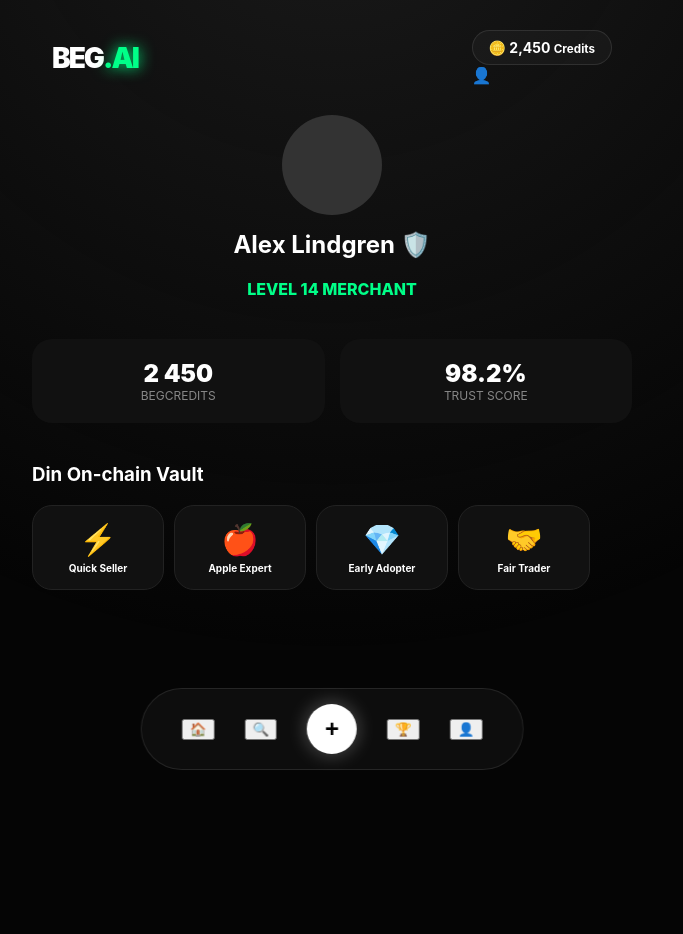
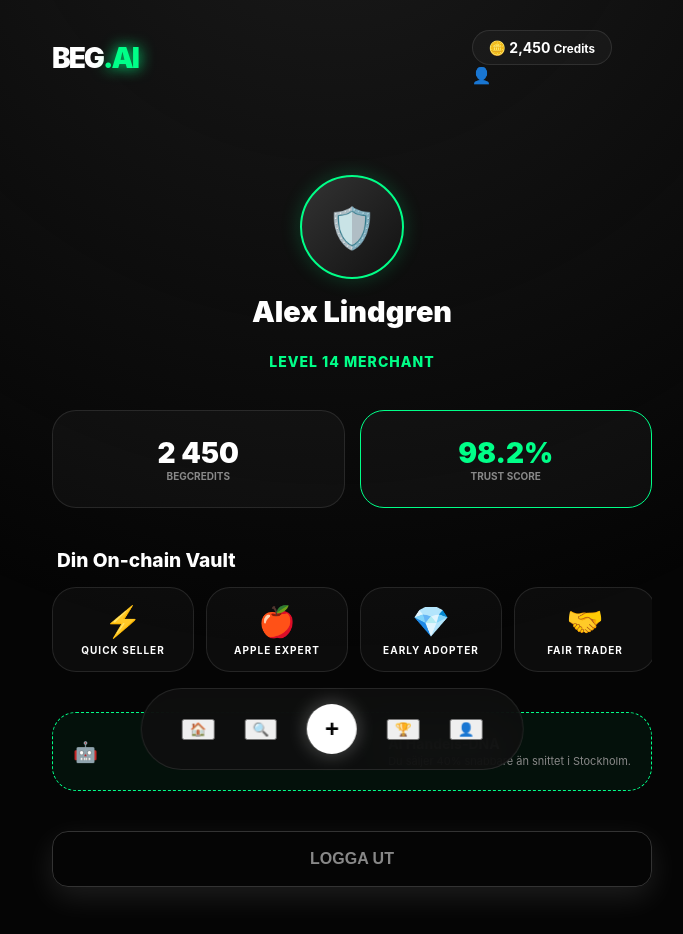
Before and after one commit to gascheckking/marketbeg-appGem, a Next.js app: page /profile in a window 1280 px wide. Shown: the top 934 px of the page, without its empty margins (308-991 px from the left). Built offline with nearby package versions, Linux system fonts and the light colour scheme.

Commit message:
Update page.tsx

```diff
--- a/app/profile/page.tsx
+++ b/app/profile/page.tsx
@@ -1,39 +1,82 @@
+"use client";
+
+// Hjälpkomponent för Achievements (behåller din original-logik)
+function Achievement({ icon, title }: { icon: string; title: string }) {
+  return (
+    <div style={{
+      minWidth: '110px',
+      background: 'var(--glass)',
+      padding: '15px',
+      borderRadius: '24px',
+      textAlign: 'center',
+      border: '1px solid var(--border)',
+      flexShrink: 0
+    }}>
+      <div style={{fontSize: '30px'}}>{icon}</div>
+      <div style={{fontSize: '10px', fontWeight: 700, marginTop: '5px', textTransform: 'uppercase', letterSpacing: '1px'}}>{title}</div>
+    </div>
+  );
+}
+
 export default function Profile() {
   return (
-    <div className="main-container">
-      <div style={{textAlign: 'center', marginBottom: '40px'}}>
-        <div style={{width: '100px', height: '100px', background: '#333', borderRadius: '50%', margin: '0 auto'}}></div>
-        <h2 style={{marginTop: '15px'}}>Alex Lindgren 🛡️</h2>
-        <div style={{color: 'var(--accent)', fontWeight: 800}}>LEVEL 14 MERCHANT</div>
+    <div className="app-shell" style={{ padding: '20px' }}>
+      {/* Header Section */}
+      <div style={{textAlign: 'center', marginTop: '40px', marginBottom: '40px'}}>
+        <div style={{
+          width: '100px', height: '100px',
+          background: 'linear-gradient(135deg, #333 0%, #111 100%)',
+          borderRadius: '50%', margin: '0 auto',
+          border: '2px solid var(--accent)',
+          boxShadow: '0 0 20px rgba(0, 255, 136, 0.2)',
+          display: 'flex', alignItems: 'center', justifyContent: 'center', fontSize: '40px'
+        }}>
+          🛡️
+        </div>
+        <h2 style={{marginTop: '15px', fontSize: '1.8rem', fontWeight: 900}}>Alex Lindgren</h2>
+        <div style={{color: 'var(--accent)', fontWeight: 800, letterSpacing: '1px', fontSize: '14px'}}>LEVEL 14 MERCHANT</div>
       </div>
 
+      {/* Stats Grid */}
       <div style={{display: 'grid', gridTemplateColumns: '1fr 1fr', gap: '15px', marginBottom: '40px'}}>
-        <div style={{background: '#111', padding: '20px', borderRadius: '20px', textAlign: 'center'}}>
-          <div style={{fontSize: '24px', fontWeight: 900}}>2 450</div>
-          <div style={{fontSize: '12px', color: '#888'}}>BEGCREDITS</div>
+        <div className="pay-card" style={{flexDirection: 'column', textAlign: 'center', margin: 0, padding: '25px'}}>
+          <div style={{fontSize: '28px', fontWeight: 900}}>2 450</div>
+          <div style={{fontSize: '10px', color: '#888', fontWeight: 700}}>BEGCREDITS</div>
         </div>
-        <div style={{background: '#111', padding: '20px', borderRadius: '20px', textAlign: 'center'}}>
-          <div style={{fontSize: '24px', fontWeight: 900}}>98.2%</div>
-          <div style={{fontSize: '12px', color: '#888'}}>TRUST SCORE</div>
+        <div className="pay-card" style={{flexDirection: 'column', textAlign: 'center', margin: 0, padding: '25px', border: '1px solid var(--accent)'}}>
+          <div style={{fontSize: '28px', fontWeight: 900, color: 'var(--accent)'}}>98.2%</div>
+          <div style={{fontSize: '10px', color: '#888', fontWeight: 700}}>TRUST SCORE</div>
         </div>
       </div>
 
-      <h3>Din On-chain Vault</h3>
-      <div style={{display: 'flex', gap: '10px', overflowX: 'auto', paddingBottom: '20px'}}>
+      {/* Vault / Achievements */}
+      <h3 style={{fontSize: '1.2rem', fontWeight: 800, marginBottom: '15px', paddingLeft: '5px'}}>Din On-chain Vault</h3>
+      <div style={{
+        display: 'flex',
+        gap: '12px',
+        overflowX: 'auto',
+        paddingBottom: '20px',
+        msOverflowStyle: 'none',
+        scrollbarWidth: 'none'
+      }}>
         <Achievement icon="⚡" title="Quick Seller" />
         <Achievement icon="🍎" title="Apple Expert" />
         <Achievement icon="💎" title="Early Adopter" />
         <Achievement icon="🤝" title="Fair Trader" />
       </div>
+
+      {/* AI Insights (Nytt tillägg som matchar din vision om AI-driven plattform) */}
+      <div className="pay-card" style={{marginTop: '20px', background: 'rgba(0,255,136,0.05)', border: '1px dashed var(--accent)'}}>
+        <div style={{fontSize: '20px'}}>🤖</div>
+        <div style={{marginLeft: '15px'}}>
+          <strong style={{fontSize: '14px'}}>AI Handels-DNA</strong>
+          <p className="muted" style={{fontSize: '11px', margin: 0}}>Du säljer 40% snabbare än snittet i Stockholm.</p>
+        </div>
+      </div>
+
+      <button className="primary-btn" style={{marginTop: '40px', width: '100%', background: 'transparent', border: '1px solid #333', color: '#888'}}>
+        LOGGA UT
+      </button>
     </div>
   );
 }
-
-function Achievement({ icon, title }) {
-  return (
-    <div style={{minWidth: '100px', background: '#111', padding: '15px', borderRadius: '20px', textAlign: 'center', border: '1px solid #222'}}>
-      <div style={{fontSize: '30px'}}>{icon}</div>
-      <div style={{fontSize: '10px', fontWeight: 700, marginTop: '5px'}}>{title}</div>
-    </div>
-  );
-}
```
